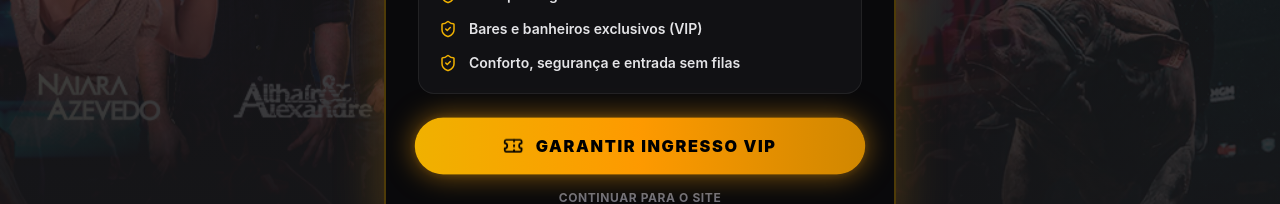
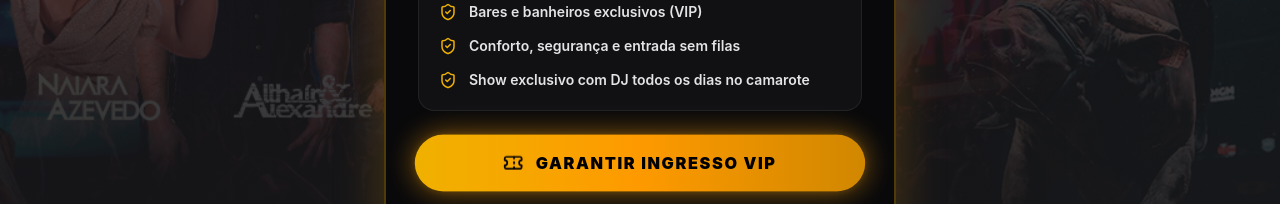
Before and after one commit to goiabslp/ExpoGoiabal, a React (Vite) app: page /ExpoGoiabal/Inicio in a window 1280 px wide. Shown: the part 440-644 px from the top of the page. Built offline with nearby package versions, Linux system fonts and the light colour scheme; no server answers; the database is empty.

Commit message:
feat: add ExpoGoiabal landing page with countdown timer and Camarote informational modal

```diff
--- a/src/pages/ExpoGoiabal/CamarotePage.tsx
+++ b/src/pages/ExpoGoiabal/CamarotePage.tsx
@@ -17,6 +17,7 @@ export const CamarotePage: React.FC = () => {
       features: [
         "Acesso à área VIP (05 e 06 de Junho) Sexta e Sábado",
         "Vista privilegiada da arena de rodeio e do palco principal",
+        "Show exclusivo com DJ no camarote todos os dias",
         "Banheiros e bares exclusivos com atendimento diferenciado",
         "Conforto premium e segurança reforçada",
       ],
@@ -32,6 +33,7 @@ export const CamarotePage: React.FC = () => {
       features: [
         "Acesso exclusivo na noite de Sexta-Feira (05 de Junho)",
         "Vista privilegiada do rodeio oficial e shows nacionais",
+        "Show exclusivo com DJ no camarote",
         "Acesso aos bares e banheiros exclusivos do Camarote VIP",
         "Entrada diferenciada sem filas",
       ],
@@ -47,6 +49,7 @@ export const CamarotePage: React.FC = () => {
       features: [
         "Acesso exclusivo na noite de Sábado (06 de Junho)",
         "Vista VIP para a grande final do rodeio e shows da noite",
+        "Show exclusivo com DJ no camarote",
         "Acesso aos bares e banheiros exclusivos do Camarote VIP",
         "Entrada diferenciada sem filas",
       ],
--- a/src/pages/ExpoGoiabal/ExpoGoiabalPage.tsx
+++ b/src/pages/ExpoGoiabal/ExpoGoiabalPage.tsx
@@ -557,6 +557,10 @@ export const ExpoGoiabalPage: React.FC = () => {
                 <ShieldCheck size={18} className="text-yellow-500 shrink-0" />
                 <span>Conforto, segurança e entrada sem filas</span>
               </div>
+              <div className="flex items-center gap-3 text-sm font-semibold text-zinc-200">
+                <ShieldCheck size={18} className="text-yellow-500 shrink-0" />
+                <span>Show exclusivo com DJ todos os dias no camarote</span>
+              </div>
             </div>
 
             {/* Modal Actions */}
```
